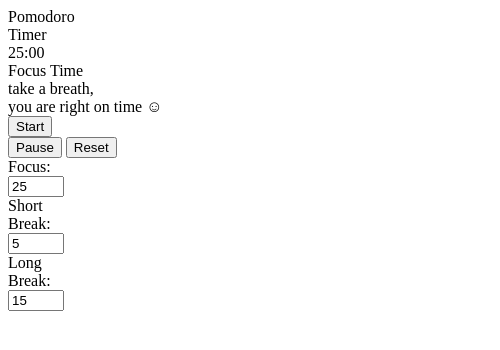
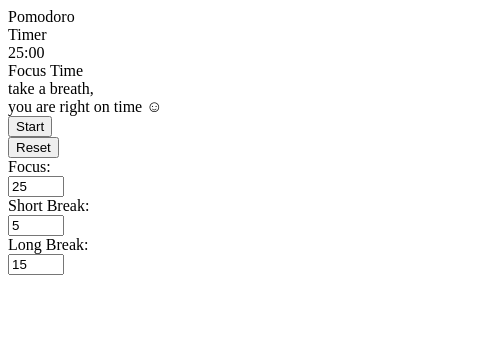
Before and after one commit to haza-kumara/pomodoro-app, an Electron app: page index.html in a window 500 px wide. Drawn offline with Linux system fonts and the light colour scheme.

Commit message:
refactor: unite start and pause button

```diff
--- a/index.html
+++ b/index.html
@@ -20,11 +20,10 @@
         <div class="session-label" id="sessionLabel">Focus Time</div>
         <div class="quote" id="quoteText">take a breath,<br>you are right on time ☺</div>
 
-        <div class="btn-row center">
-          <button id="btnStart" class="btn">Start</button>
+        <div class="btnStartPause">
+          <button id="btnStartPause" class="btn">Start</button>
         </div>
-        <div class="btn-row">
-          <button id="btnPause" class="btn">Pause</button>
+        <div class="btnReset">
           <button id="btnReset" class="btn">Reset</button>
         </div>
       </div>
@@ -35,11 +34,11 @@
           <input type="number" id="inputFocus" class="setting-input" value="25" min="1" max="99">
         </div>
         <div class="setting-item">
-          <div class="setting-label">Short<br>Break:</div>
+          <div class="setting-label">Short Break:</div>
           <input type="number" id="inputShort" class="setting-input" value="5" min="1" max="99">
         </div>
         <div class="setting-item">
-          <div class="setting-label">Long<br>Break:</div>
+          <div class="setting-label">Long Break:</div>
           <input type="number" id="inputLong" class="setting-input" value="15" min="1" max="99">
         </div>
       </div>
```
